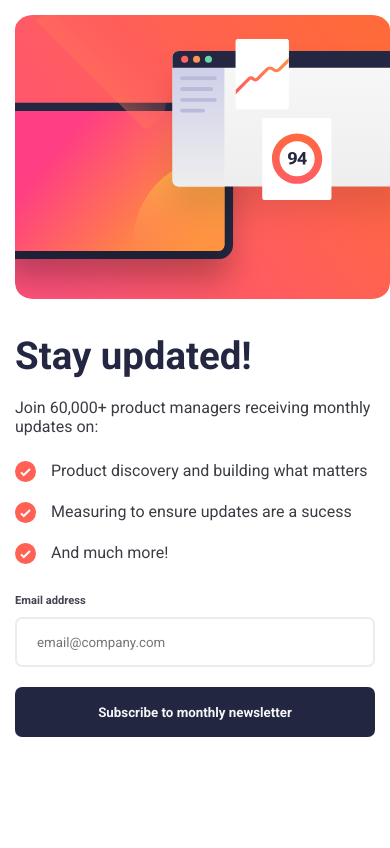
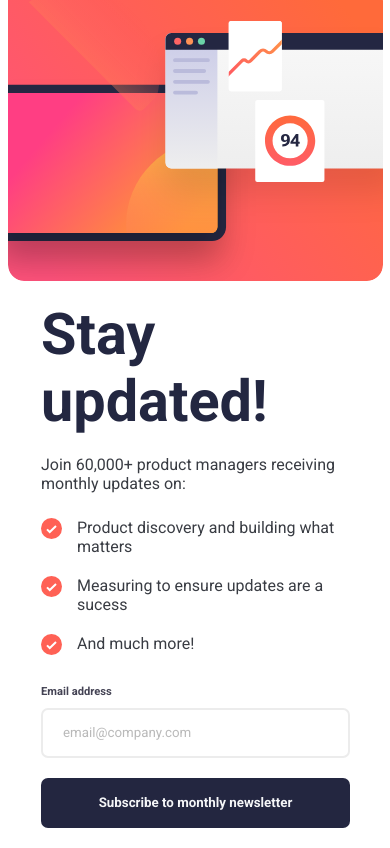
Before and after one commit to lucasmendeslms/Newsletter_sign-up, a website with bundled scripts: page index.html in a window 390 px wide. Built offline with nearby package versions, Linux system fonts and the light colour scheme.

Commit message:
Fixing the responsive layout

```diff
--- a/css/home.css
+++ b/css/home.css
@@ -84,12 +84,20 @@ form label {
   height: 50px;
   border-radius: 7px;
   box-sizing: border-box;
+  word-wrap: break-word;
+  white-space: normal;
 }
 
-.email {
+#email {
   border: 2px solid #ececec;
   padding-left: 20px;
   color: #ababad;
+}
+
+#email::placeholder {
+  word-wrap: break-word;
+  white-space: normal;
+  opacity: 0.5;
 }
 
 .container-input {
@@ -149,82 +157,3 @@ span.error-message {
   height: 20px;
   pointer-events: none;
 }
-
-/* Responsive design */
-
-@media(max-width: 1155px) {
-  .grid-container {
-    max-width: 750px;
-  }
-}
-
-@media(max-width: 850px) {
-
-  .grid-container {
-    display: grid;
-    grid-template-columns: 1fr;
-  }
-
-  .subscribe-container {
-    order: 2;
-  }
-
-  .image-container {
-    display: block;
-  }
-
-  .image-container img {
-    margin-left: 45px;
-    border-radius: 5% 5% 0 0;
-  }
-
-  #form-button {
-    margin-bottom: 30px;
-  }
-}
-
-@media(max-width: 580px) {
-
-  .container {
-    background: #ffffff;
-    display: inline-block;
-  }
-
-  .grid-container {
-    display: grid;
-    grid-template-columns: 1fr;
-    padding: 0;
-    margin: 0;
-  }
-
-  .image-container {
-    margin: 0;
-    padding: 0px;
-  }
-
-  .image-container img {
-    max-width: 100%;
-    height: auto;
-    margin: 15px 0 0 15px;
-    padding: 0;
-    border-radius: 5%;
-  }
-
-  #email,
-  #form-button {
-    width: 100%;
-    height: 50px;
-    border-radius: 7px;
-    box-sizing: border-box;
-  }
-
-  h1 {
-    font-size: 2.4rem;
-    margin-top: 30px;
-  }
-
-  .subscribe-informations {
-    margin: 0px 15px;
-    padding: 0;
-  }
-}
--- /dev/null
+++ b/css/responsive-layout.css
@@ -0,0 +1,151 @@
+/* Responsive design
+
+@media(max-width: 1155px) {
+  .grid-container {
+    max-width: 750px;
+  }
+}
+
+@media(max-width: 850px) {
+
+  .grid-container {
+    display: grid;
+    grid-template-columns: 1fr;
+  }
+
+  .subscribe-container {
+    order: 2;
+  }
+
+  .image-container {
+    display: block;
+  }
+
+  .image-container img {
+    margin-left: 45px;
+    border-radius: 5% 5% 0 0;
+  }
+
+  #form-button {
+    margin-bottom: 30px;
+  }
+}
+
+@media(max-width: 580px) {
+
+  .container {
+    background: #ffffff;
+    display: inline-block;
+  }
+
+  .grid-container {
+    display: grid;
+    grid-template-columns: 1fr;
+    padding: 0;
+    margin: 0;
+  }
+
+  .image-container {
+    margin: 0;
+    padding: 0px;
+  }
+
+  .image-container img {
+    max-width: 100%;
+    height: auto;
+    margin: 15px 0 0 15px;
+    padding: 0;
+    border-radius: 5%;
+  }
+
+  #email,
+  #form-button {
+    width: 100%;
+    height: 50px;
+    border-radius: 7px;
+    box-sizing: border-box;
+  }
+
+  h1 {
+    font-size: 2.4rem;
+    margin-top: 30px;
+  }
+
+  .subscribe-informations {
+    margin: 0px 15px;
+    padding: 0;
+  }
+} */
+
+@media(max-width: 319px) {
+  :root{
+    font-size: 14px;
+  }
+  .container {
+    background: #fff;
+  }
+  .grid-container {
+    grid-template-columns: 1fr;
+  }
+  .subscribe-container {
+    display: block;
+    order: 2;
+    word-wrap: break-word;
+    overflow: hidden;
+  }
+  .subscribe-informations {
+    width: auto;
+    margin: 0 1px;
+    padding: 15px;
+    border-radius: 5%;
+  }
+  .image-container {
+    overflow: hidden;
+    margin: 0;
+    padding: 0;
+  }
+  .image-container img {
+    margin: 0;
+  }
+  #email::placeholder, #email{
+    padding-left: 5px;
+  }
+}
+
+@media (max-width: 479px) {
+  .container {
+    background: #fff;
+  }
+  .grid-container {
+    grid-template-columns: 1fr;
+  }
+  .subscribe-container {
+    order: 2;
+    margin-top: 20px;
+  }
+  .image-container {
+    overflow: hidden;
+    padding: 0;
+    margin-bottom: 20px;
+    justify-content: center;
+  }
+  .image-container img {
+    margin: 0;
+  }
+}
+
+@media (max-width: 767px) {
+  .grid-container {
+    grid-template-columns: 1fr;
+  }
+  .subscribe-container {
+    order: 2;
+    margin-bottom: 20px;
+  }
+  .image-container {
+    overflow: hidden;
+    padding: 0;
+    margin: 0;
+    justify-content: center;
+  }
+}
--- /dev/null
+++ b/css/style.css
@@ -0,0 +1,2 @@
+@import 'home.css';
+@import 'responsive-layout.css';
--- a/index.html
+++ b/index.html
@@ -16,7 +16,7 @@
       sizes="32x32"
       href="./assets/images/favicon-32x32.png"
     />
-    <link rel="stylesheet" href="css/home.css" />
+    <link rel="stylesheet" href="css/style.css" />
 
     <title>
       Frontend Mentor | Newsletter sign-up form with success message
@@ -48,9 +48,21 @@
                 <label for="email">Email address</label>
               </div>
               <div class="container-input">
-                <input id="email" type="text" name="email" placeholder="email@company.com" required autocomplete="off" class="email"/>
+                <input
+                  id="email"
+                  type="text"
+                  name="email"
+                  placeholder="email@company.com"
+                  required
+                  autocomplete="off"
+                  class="email"
+                />
               </div>
-              <input type="submit" value="Subscribe to monthly newsletter" id="form-button" name="form-button"
+              <input
+                type="submit"
+                value="Subscribe to monthly newsletter"
+                id="form-button"
+                name="form-button"
               />
             </form>
           </div>
@@ -62,6 +74,5 @@
     </div>
     <script src="js/home.js" type="module"></script>
     <script src="https://unpkg.com/validator@latest/validator.min.js"></script>
-
   </body>
 </html>
--- a/js/home.js
+++ b/js/home.js
@@ -1,9 +1,9 @@
+import checkScrollBar from "./modules/checkScrollBar.js";
 import changeState from "./modules/changeState.js";
-import checkScrollBar from "./modules/checkScrollBar.js";
 import checkUserInput from "./modules/checkUserInput.js";
 import submitForm from "./modules/submitForm.js";
 
+checkScrollBar();
 changeState();
-checkScrollBar();
 checkUserInput();
 submitForm();
--- a/js/modules/checkScrollBar.js
+++ b/js/modules/checkScrollBar.js
@@ -4,11 +4,9 @@ export default function checkScrollBar() {
 
   const hasScrollbar = document.body.scrollWidth > window.innerWidth;
 
-  const isTablet = window.innerWidth <= 850;
+  const isMobile = window.innerWidth < 768;
 
-  const isMobile = window.innerWidth < 570;
-
-  if (isTablet || hasScrollbar || isMobile) {
+  if (hasScrollbar || isMobile) {
     img.src = "./assets/images/illustration-sign-up-mobile.svg";
   } else {
     img.src = "./assets/images/illustration-sign-up-desktop.svg";
```
